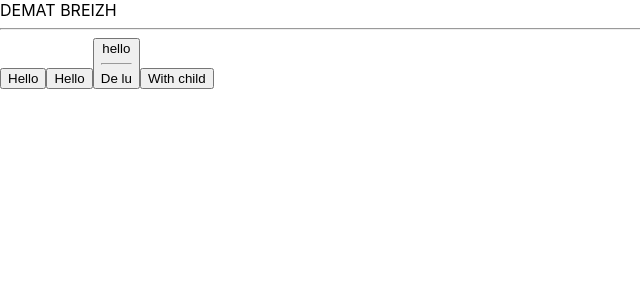
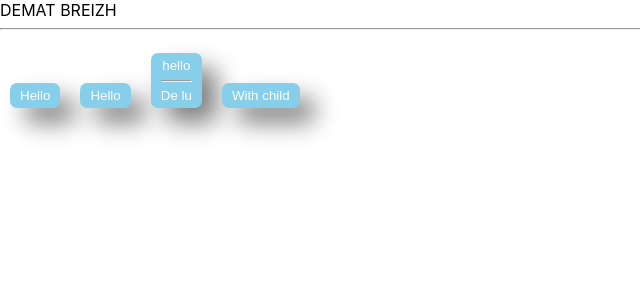
Before and after one commit to champix56/2022-05-30-tjs, a React (Create React App) app: page / in a window 1280 px wide. Shown: the top 300 px of the page, without its empty margins (0-640 px from the left). Built offline with nearby package versions, Linux system fonts and the light colour scheme.

Commit message:
import module css

```diff
--- a/src/App/components/Button/Button.jsx
+++ b/src/App/components/Button/Button.jsx
@@ -1,8 +1,8 @@
 import React from "react";
 import PropTypes from "prop-types";
+import style from './Button.module.css'
 function Button(props) {
-  console.log(props);
-  return <button type={props.type}>{props.children}</button>;
+  return <button className={style.Button} type={props.type}>{props.children}</button>;
 }
 Button.propTypes = {
     type: PropTypes.string.isRequired,
--- /dev/null
+++ b/src/App/components/Button/Button.module.css
@@ -0,0 +1,11 @@
+.Button{
+    border-radius: 7px;
+    border:none;
+    padding: 5px 10px;
+    margin: 15px 10px;
+
+    box-shadow: 15px 15px 25px grey;
+
+    background-color: skyblue;
+    color: white;
+}
```
Also changed, not shown: src/App/components/Button/Button.css (deleted).
